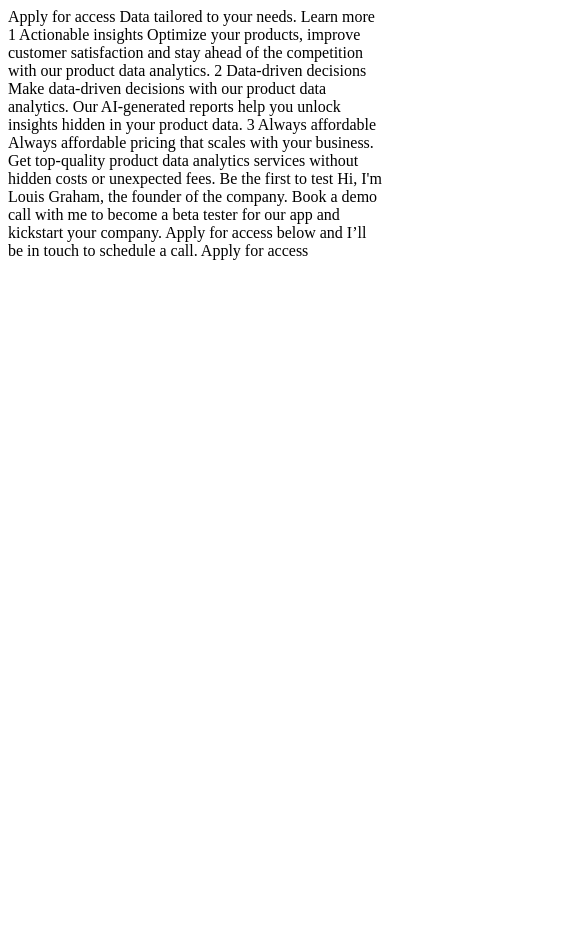
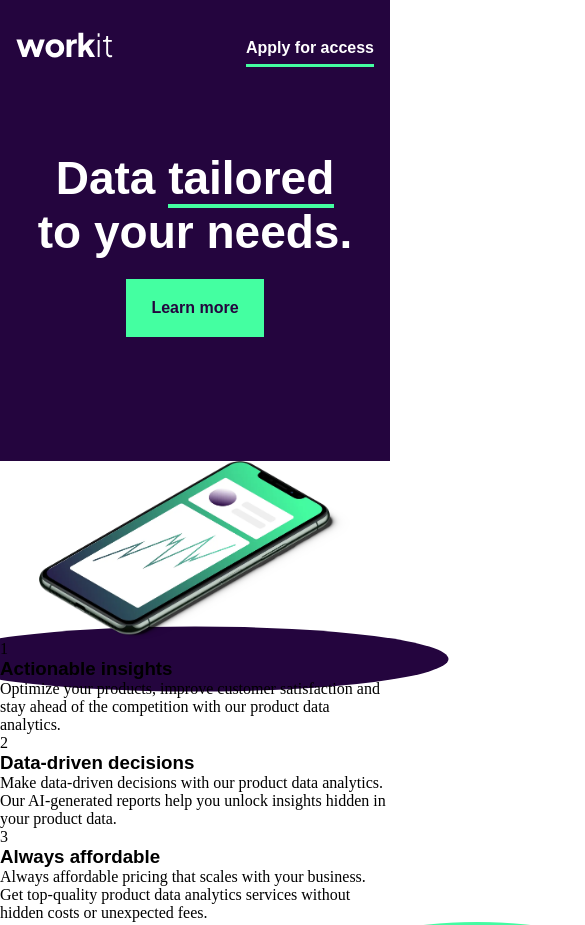
Before and after one commit to byaskew3/Worklit-Landing-Page, a plain HTML site: page project/index.html in a window 390 px wide. Shown: the top 925 px of the page, 585 px wide, since content can reach past the window. Before the commit the page ends 844 px from the top, so only its background shows below. Drawn offline with Linux system fonts and the light colour scheme.

Commit message:
halfway through mobile design

```diff
--- a/project/index.html
+++ b/project/index.html
@@ -3,47 +3,63 @@
 <head>
   <meta charset="UTF-8">
   <meta name="viewport" content="width=device-width, initial-scale=1.0">
-
   <link rel="icon" type="image/png" sizes="32x32" href="./assets/images/favicon-32x32.png">
-
+  <link rel="stylesheet" href="styles.css">
   <title>Frontend Mentor | Workit landing page</title>
 </head>
 <body>
-
-  Apply for access
-
-  Data tailored to your needs.
-
-  Learn more
-
-  1
-
-  Actionable insights
-
-  Optimize your products, improve customer satisfaction and stay ahead of the competition
-  with our product data analytics.
-
-  2
-
-  Data-driven decisions
-
-  Make data-driven decisions with our product data analytics. Our AI-generated reports help
-  you unlock insights hidden in your product data.
-
-  3
-
-  Always affordable
-
-  Always affordable pricing that scales with your business. Get top-quality product data
-  analytics services without hidden costs or unexpected fees.
-
-  Be the first to test
-
-  Hi, I'm Louis Graham, the founder of the company. Book a demo call with me to become a
-  beta tester for our app and kickstart your company. Apply for access below and I’ll be
-  in touch to schedule a call.
-
-  Apply for access
-
+  <div class="purple-bg">
+    <nav>
+      <ul class="flex">
+        <li><img src="./assets/images/logo-light.svg" alt="workit logo"></li>
+        <li class="access-txt">Apply for access</li>
+      </ul>
+    </nav>
+    <section class="head-section">
+      <h1>Data <span>tailored</span> to your needs.</h1>
+      <button><a href="#">Learn more</a></button>
+    </section>
+  </div>
+  <div class="round"></div>
+  <img class="phone-img" src="./assets/images/image-hero.webp" alt="phone">
+  <section class="card-section">
+    <div class="card">
+      <p class="num">1</p>
+      <h3>Actionable insights</h3>
+      <p class="desc">Optimize your products, improve customer satisfaction and stay ahead of the competition
+        with our product data analytics.</p>
+    </div>
+    <div class="card">
+      <p class="num">2</p>
+      <h3>Data-driven decisions</h3>
+      <p class="desc">Make data-driven decisions with our product data analytics. Our AI-generated reports help
+        you unlock insights hidden in your product data.</p>
+    </div>
+    <div class="card">
+      <p class="num">3</p>
+      <h3>Always affordable</h3>
+      <p class="desc">Always affordable pricing that scales with your business. Get top-quality product data
+        analytics services without hidden costs or unexpected fees.</p>
+    </div>
+  </section>
+  <section class="founder-section">
+    <img src="./assets/images/image-founder.webp" alt="founder">
+    <div>
+      <h3>Be the first to test</h3>
+      <p>Hi, I'm Louis Graham, the founder of the company. Book a demo call with me to become a
+        beta tester for our app and kickstart your company. Apply for access below and I’ll be
+        in touch to schedule a call.
+      </p>
+      <button><a href="#">Apply for access</a></button>
+    </div>
+  </section>
+  <footer>
+    <img src="./assets/images/logo-dark.svg" alt="work it logo">
+    <div class="icons">
+      <img src="./assets/images/icon-facebook.svg" alt="facebook-icon">
+      <img src="./assets/images/icon-twitter.svg" alt="twitter-icon">
+      <img src="./assets/images/icon-instagram.svg" alt="instagram-icon">
+    </div>
+  </footer>
 </body>
 </html>
--- /dev/null
+++ b/project/styles.css
@@ -0,0 +1,86 @@
+* {
+    box-sizing: border-box;
+    margin: 0;
+    padding: 0;
+}
+
+.purple-bg {
+    background-color: #24053E;
+    padding-bottom: 60px;
+}
+
+nav {
+    padding: 32px 16px 0 16px;
+    color: #ffffff;
+}
+
+nav .flex {
+    display: flex;
+    justify-content: space-between;
+}
+
+li {
+    list-style: none;
+}
+
+.access-txt {
+    font-family: 'manrope', sans-serif;
+    font-weight: bold;
+    border-bottom: 3px solid #44FFA1;
+    line-height: 32px;
+}
+
+.head-section {
+    padding: 64px 16px;
+    color: white;
+}
+
+h1, h3 {
+    font-family: 'Fraunces 144pt', sans-serif;
+}
+
+h1 {
+    font-size: 46px;
+    padding: 20px;
+    text-align: center;
+}
+
+h1 span {
+    border-bottom: 4px solid #44FFA1;
+}
+
+
+
+.head-section button {
+    display: block;
+    margin: 0 auto;
+    padding: 20px 25px;
+    background-color: #44FFA1;
+    border: none;
+}
+
+.head-section a {
+    color: #24053E;
+    font-family: 'manrope', sans-serif;
+    font-weight: bold;
+    text-decoration: none;
+    font-size: 16px;
+}
+
+.round {
+    width: 100%;
+    height: 50px;
+    background-color: #24053E;
+    border-radius: 50%;
+    position: absolute;
+    bottom: 160px;
+    transform: scale(1.3);
+    z-index: -1;
+}
+
+.phone-img {
+    display: block;
+    max-width: 80%;
+    z-index: 1;
+    margin: 0 auto;
+}
```
